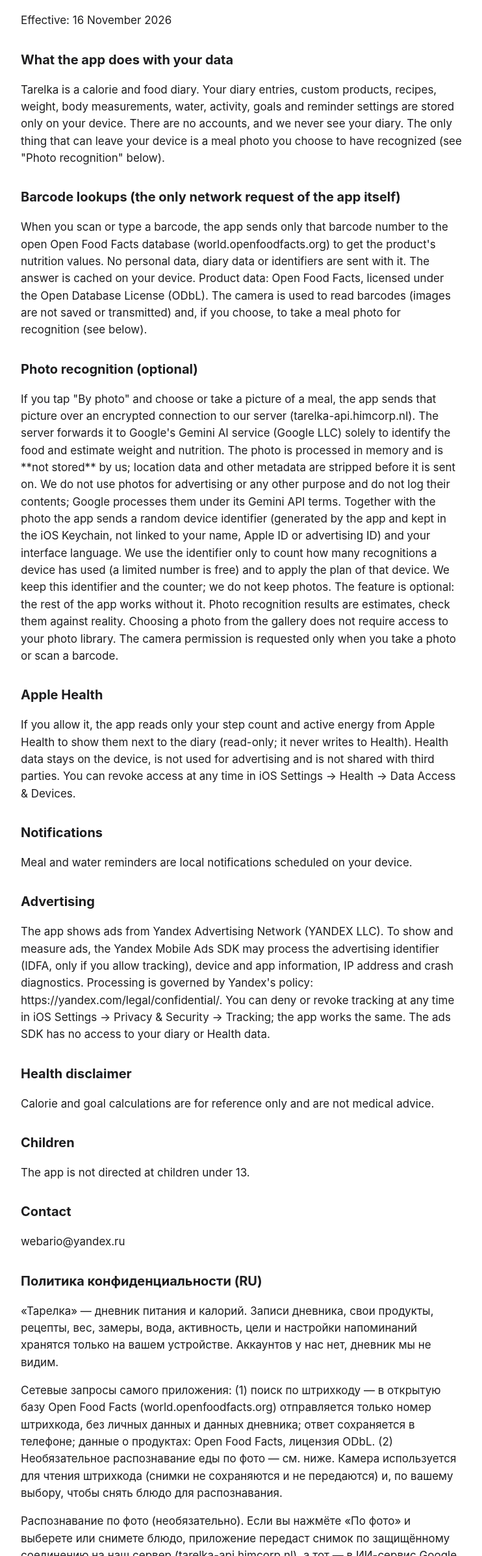
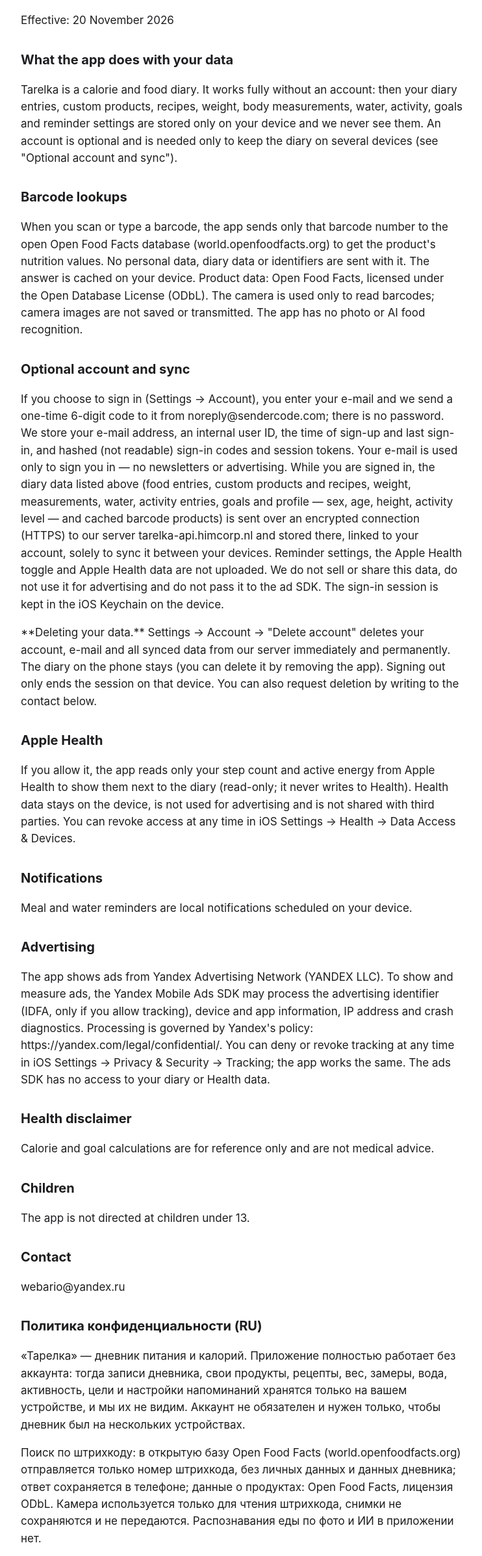
Before and after one commit to SERGPT911/appfactory-pages, a plain HTML site: page tarelka/privacy.html in a window 1280 px wide. Shown: the part 88-2482 px from the top of the page at 65% size, without its empty margins (268-1010 px from the left). Drawn offline with Linux system fonts and the light colour scheme.

Commit message:
pages: update

```diff
--- a/tarelka/privacy.html
+++ b/tarelka/privacy.html
@@ -1,15 +1,17 @@
 <!doctype html><html lang="ru"><meta charset="utf-8"><meta name="viewport" content="width=device-width,initial-scale=1"><title>Тарелка: дневник калорий — Privacy Policy</title><style>body{font:17px/1.55 -apple-system,system-ui,sans-serif;max-width:680px;margin:48px auto;padding:0 24px;color:#1d1d1f}h1{font-size:32px;line-height:1.15;letter-spacing:-.01em}h2{font-size:20px;margin-top:32px}@media(prefers-color-scheme:dark){body{background:#111;color:#f2f2f2}}</style><h1>Tarelka — Privacy Policy</h1>
 
-<p>Effective: 16 November 2026</p>
+<p>Effective: 20 November 2026</p>
 
 <h2>What the app does with your data</h2>
-<p>Tarelka is a calorie and food diary. Your diary entries, custom products, recipes, weight, body measurements, water, activity, goals and reminder settings are stored only on your device. There are no accounts, and we never see your diary. The only thing that can leave your device is a meal photo you choose to have recognized (see "Photo recognition" below).</p>
+<p>Tarelka is a calorie and food diary. It works fully without an account: then your diary entries, custom products, recipes, weight, body measurements, water, activity, goals and reminder settings are stored only on your device and we never see them. An account is optional and is needed only to keep the diary on several devices (see "Optional account and sync").</p>
 
-<h2>Barcode lookups (the only network request of the app itself)</h2>
-<p>When you scan or type a barcode, the app sends only that barcode number to the open Open Food Facts database (world.openfoodfacts.org) to get the product's nutrition values. No personal data, diary data or identifiers are sent with it. The answer is cached on your device. Product data: Open Food Facts, licensed under the Open Database License (ODbL). The camera is used to read barcodes (images are not saved or transmitted) and, if you choose, to take a meal photo for recognition (see below).</p>
+<h2>Barcode lookups</h2>
+<p>When you scan or type a barcode, the app sends only that barcode number to the open Open Food Facts database (world.openfoodfacts.org) to get the product's nutrition values. No personal data, diary data or identifiers are sent with it. The answer is cached on your device. Product data: Open Food Facts, licensed under the Open Database License (ODbL). The camera is used only to read barcodes; camera images are not saved or transmitted. The app has no photo or AI food recognition.</p>
 
-<h2>Photo recognition (optional)</h2>
-<p>If you tap "By photo" and choose or take a picture of a meal, the app sends that picture over an encrypted connection to our server (tarelka-api.himcorp.nl). The server forwards it to Google's Gemini AI service (Google LLC) solely to identify the food and estimate weight and nutrition. The photo is processed in memory and is **not stored** by us; location data and other metadata are stripped before it is sent on. We do not use photos for advertising or any other purpose and do not log their contents; Google processes them under its Gemini API terms. Together with the photo the app sends a random device identifier (generated by the app and kept in the iOS Keychain, not linked to your name, Apple ID or advertising ID) and your interface language. We use the identifier only to count how many recognitions a device has used (a limited number is free) and to apply the plan of that device. We keep this identifier and the counter; we do not keep photos. The feature is optional: the rest of the app works without it. Photo recognition results are estimates, check them against reality. Choosing a photo from the gallery does not require access to your photo library. The camera permission is requested only when you take a photo or scan a barcode.</p>
+<h2>Optional account and sync</h2>
+<p>If you choose to sign in (Settings → Account), you enter your e-mail and we send a one-time 6-digit code to it from noreply@sendercode.com; there is no password. We store your e-mail address, an internal user ID, the time of sign-up and last sign-in, and hashed (not readable) sign-in codes and session tokens. Your e-mail is used only to sign you in — no newsletters or advertising. While you are signed in, the diary data listed above (food entries, custom products and recipes, weight, measurements, water, activity entries, goals and profile — sex, age, height, activity level — and cached barcode products) is sent over an encrypted connection (HTTPS) to our server tarelka-api.himcorp.nl and stored there, linked to your account, solely to sync it between your devices. Reminder settings, the Apple Health toggle and Apple Health data are not uploaded. We do not sell or share this data, do not use it for advertising and do not pass it to the ad SDK. The sign-in session is kept in the iOS Keychain on the device.</p>
+
+<p>**Deleting your data.** Settings → Account → "Delete account" deletes your account, e-mail and all synced data from our server immediately and permanently. The diary on the phone stays (you can delete it by removing the app). Signing out only ends the session on that device. You can also request deletion by writing to the contact below.</p>
 
 <h2>Apple Health</h2>
 <p>If you allow it, the app reads only your step count and active energy from Apple Health to show them next to the diary (read-only; it never writes to Health). Health data stays on the device, is not used for advertising and is not shared with third parties. You can revoke access at any time in iOS Settings → Health → Data Access & Devices.</p>
@@ -30,11 +32,13 @@
 <p>webario@yandex.ru</p>
 
 <h2>Политика конфиденциальности (RU)</h2>
-<p>«Тарелка» — дневник питания и калорий. Записи дневника, свои продукты, рецепты, вес, замеры, вода, активность, цели и настройки напоминаний хранятся только на вашем устройстве. Аккаунтов у нас нет, дневник мы не видим.</p>
+<p>«Тарелка» — дневник питания и калорий. Приложение полностью работает без аккаунта: тогда записи дневника, свои продукты, рецепты, вес, замеры, вода, активность, цели и настройки напоминаний хранятся только на вашем устройстве, и мы их не видим. Аккаунт не обязателен и нужен только, чтобы дневник был на нескольких устройствах.</p>
 
-<p>Сетевые запросы самого приложения: (1) поиск по штрихкоду — в открытую базу Open Food Facts (world.openfoodfacts.org) отправляется только номер штрихкода, без личных данных и данных дневника; ответ сохраняется в телефоне; данные о продуктах: Open Food Facts, лицензия ODbL. (2) Необязательное распознавание еды по фото — см. ниже. Камера используется для чтения штрихкода (снимки не сохраняются и не передаются) и, по вашему выбору, чтобы снять блюдо для распознавания.</p>
+<p>Поиск по штрихкоду: в открытую базу Open Food Facts (world.openfoodfacts.org) отправляется только номер штрихкода, без личных данных и данных дневника; ответ сохраняется в телефоне; данные о продуктах: Open Food Facts, лицензия ODbL. Камера используется только для чтения штрихкода, снимки не сохраняются и не передаются. Распознавания еды по фото и ИИ в приложении нет.</p>
 
-<p>Распознавание по фото (необязательно). Если вы нажмёте «По фото» и выберете или снимете блюдо, приложение передаст снимок по защищённому соединению на наш сервер (tarelka-api.himcorp.nl), а тот — в ИИ-сервис Google Gemini (Google LLC) только для определения еды, веса и питательной ценности. Снимок обрабатывается в памяти и **не сохраняется** нами; геоданные и прочие метаданные перед отправкой удаляются. Мы не используем снимки для рекламы и иных целей и не пишем их содержимое в журналы; Google обрабатывает их по условиям Gemini API. Вместе со снимком отправляются случайный идентификатор устройства (создаётся приложением и хранится в связке ключей iOS, не связан с вашим именем, Apple ID и рекламным идентификатором) и язык интерфейса. Идентификатор нужен только чтобы считать, сколько распознаваний использовало устройство (ограниченное число бесплатно), и применять тариф этого устройства. Мы храним идентификатор и счётчик, но не снимки. Функция необязательна: остальное приложение работает без неё. Результаты — приблизительные, проверяйте их. Выбор фото из галереи не требует доступа ко всей фототеке; доступ к камере запрашивается только при съёмке или сканировании штрихкода.</p>
+<p>Необязательный аккаунт и синхронизация. Если вы решите войти («Настройки → Аккаунт»), вы указываете e-mail, и мы присылаем на него одноразовый 6-значный код с адреса noreply@sendercode.com; пароля нет. Мы храним ваш e-mail, внутренний идентификатор пользователя, время регистрации и последнего входа, а также хеши (не читаемые) кодов входа и токенов сессий. E-mail используется только для входа — без рассылок и рекламы. Пока вы вошли, данные дневника (записи о еде, свои продукты и рецепты, вес, замеры, вода, активность, цели и профиль — пол, возраст, рост, уровень активности — и сохранённые продукты по штрихкоду) передаются по защищённому соединению (HTTPS) на наш сервер tarelka-api.himcorp.nl и хранятся там, привязанные к аккаунту, только для синхронизации между вашими устройствами. Настройки напоминаний, переключатель и данные «Здоровья» не передаются. Мы не продаём и не передаём эти данные, не используем их для рекламы и не передаём рекламному SDK. Сессия входа хранится в связке ключей iOS.</p>
+
+<p>Удаление данных: «Настройки → Аккаунт → Удалить аккаунт» сразу и безвозвратно удаляет аккаунт, e-mail и все синхронизированные данные с нашего сервера. Дневник в телефоне остаётся (его можно удалить вместе с приложением). «Выйти» только завершает сессию на этом устройстве. Удалить данные можно и по запросу на адрес ниже.</p>
 
 <p>С вашего разрешения приложение читает из «Здоровья» только шаги и активную энергию (только чтение, ничего не записывает). Эти данные остаются на устройстве и не используются для рекламы. Доступ можно отозвать в «Настройки → Здоровье → Доступ к данным и устройства». Напоминания — локальные уведомления.</p>
 
```
